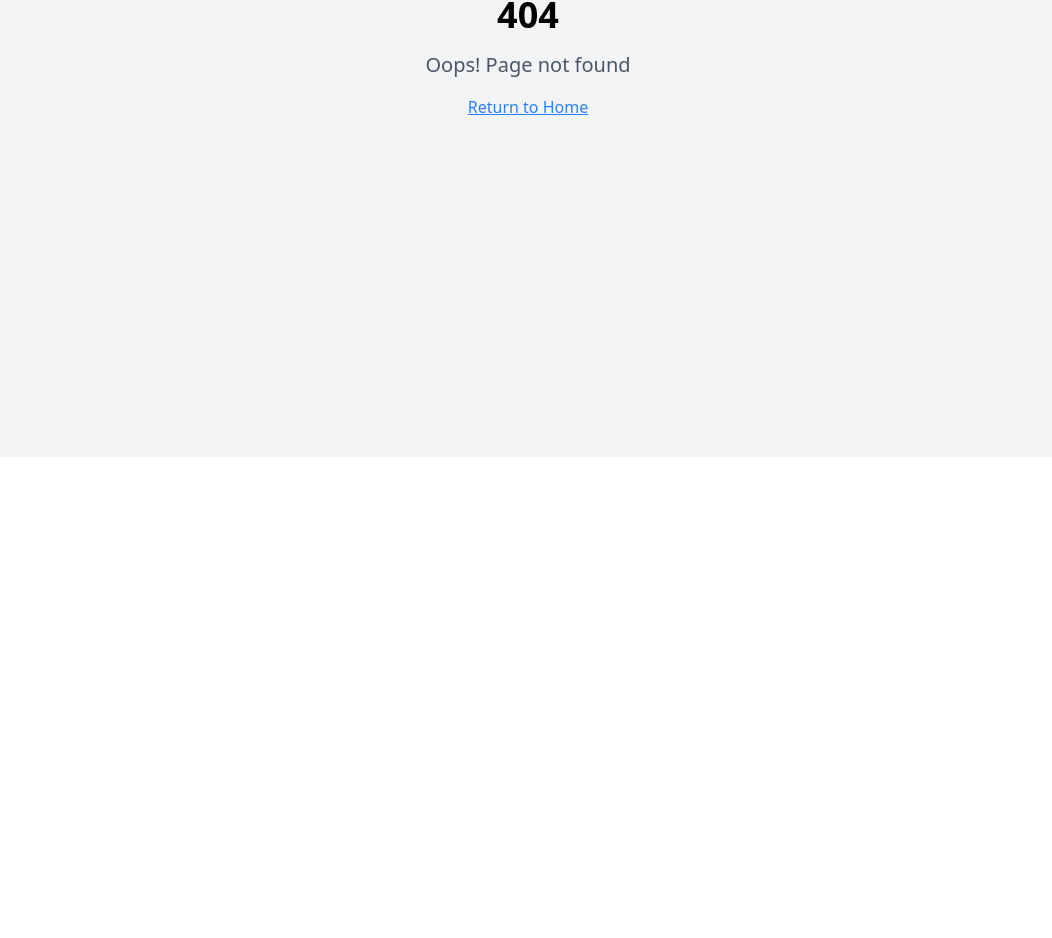
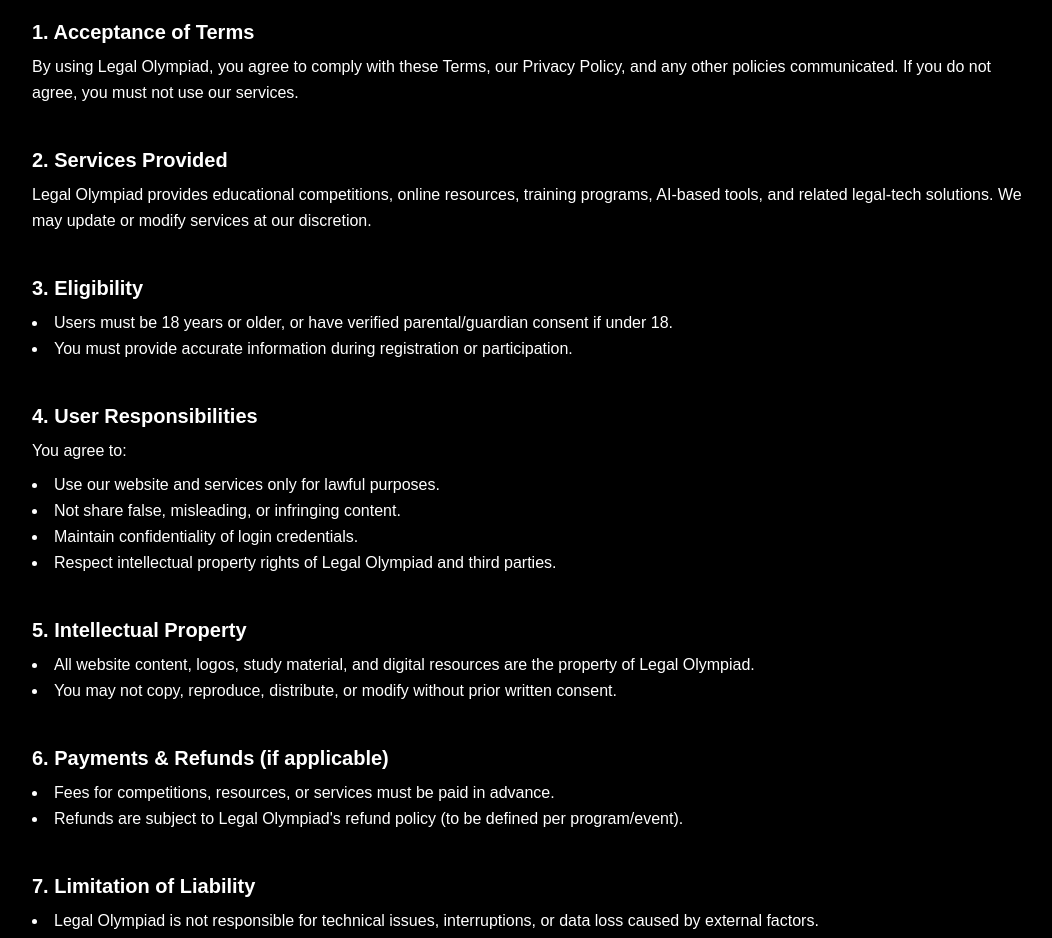
Before and after one commit to ajaysaraswat/LegalOlympiad-Website, a React (Vite) app in the folder frontend/: page /terms-of-service in a window 1280 px wide. Before the commit this address had no page. Shown: the part 343-1281 px from the top of the page, without its empty margins (112-1164 px from the left). Before the commit the page ends 800 px from the top, so only its background shows below. Built offline with nearby package versions, Linux system fonts and the light colour scheme.

Commit message:
terms of service added

```diff
--- a/frontend/src/App.jsx
+++ b/frontend/src/App.jsx
@@ -13,6 +13,7 @@
 import Register from "./pages/Register";
 import NotFound from "./pages/NotFound";
 import PrivacyPolicy from "./components/PrivacyPolicy";
+import TermsOfService from "./components/TermsOfService";
 
 // LegalO Pages
 // import Olympiad from "./pages/LegalO/Olympiad";
@@ -40,6 +41,7 @@
           <Route path="/pages" element={<Pages />} />
           <Route path="/register" element={<Register />} />
           <Route path="/privacy-policy" element={<PrivacyPolicy />} />
+          <Route path="/terms-of-service" element={<TermsOfService />} />
 
           {/* LegalO Routes */}
           {/* <Route path="/legal-o/olympiad" element={<Olympiad />} />
--- a/frontend/src/components/Footer.jsx
+++ b/frontend/src/components/Footer.jsx
@@ -245,12 +245,13 @@
             >
               Privacy Policy
             </Link>
-            <a
-              href="/terms-of-service"
+            <Link
+              to="/terms-of-service"
+              onClick={handleLinkClick}
               className="text-xs sm:text-sm text-gray-300 hover:text-[#ea4820] transition-colors"
             >
               Terms of Service
-            </a>
+            </Link>
           </div>
         </div>
       </div>
--- /dev/null
+++ b/frontend/src/components/TermsOfService.jsx
@@ -0,0 +1,155 @@
+import React from "react";
+import Header from "./Header";
+
+export default function TermsOfService() {
+  const today = "July 9, 2025"; // Fixed as per your request
+
+  return (
+    <div
+      className="min-h-screen bg-black"
+      style={{ fontFamily: "'PP Neue Montreal', sans-serif" }}
+    >
+      <Header />
+      <div className="max-w-5xl mx-auto px-4 py-10 text-white leading-relaxed pt-[80px]">
+        <h1 className="text-4xl font-bold text-center mb-6 text-white">
+          Terms of Service
+        </h1>
+        <p className="text-sm text-gray-300 text-center mb-10">
+          Last updated: {today}
+        </p>
+
+        <p className="mb-6 text-white">
+          Welcome to <strong>Legal Olympiad</strong>. By accessing or using our
+          website, services, and platforms, you agree to the following Terms of
+          Service. Please read them carefully before proceeding.
+        </p>
+
+        <Section title="1. Acceptance of Terms">
+          <p className="text-white">
+            By using Legal Olympiad, you agree to comply with these Terms, our
+            Privacy Policy, and any other policies communicated. If you do not
+            agree, you must not use our services.
+          </p>
+        </Section>
+
+        <Section title="2. Services Provided">
+          <p className="text-white">
+            Legal Olympiad provides educational competitions, online resources,
+            training programs, AI-based tools, and related legal-tech solutions.
+            We may update or modify services at our discretion.
+          </p>
+        </Section>
+
+        <Section title="3. Eligibility">
+          <ul className="list-disc list-inside text-white">
+            <li>
+              Users must be 18 years or older, or have verified
+              parental/guardian consent if under 18.
+            </li>
+            <li>
+              You must provide accurate information during registration or
+              participation.
+            </li>
+          </ul>
+        </Section>
+
+        <Section title="4. User Responsibilities">
+          <p className="text-white mb-2">You agree to:</p>
+          <ul className="list-disc list-inside text-white">
+            <li>Use our website and services only for lawful purposes.</li>
+            <li>Not share false, misleading, or infringing content.</li>
+            <li>Maintain confidentiality of login credentials.</li>
+            <li>
+              Respect intellectual property rights of Legal Olympiad and third
+              parties.
+            </li>
+          </ul>
+        </Section>
+
+        <Section title="5. Intellectual Property">
+          <ul className="list-disc list-inside text-white">
+            <li>
+              All website content, logos, study material, and digital resources
+              are the property of Legal Olympiad.
+            </li>
+            <li>
+              You may not copy, reproduce, distribute, or modify without prior
+              written consent.
+            </li>
+          </ul>
+        </Section>
+
+        <Section title="6. Payments & Refunds (if applicable)">
+          <ul className="list-disc list-inside text-white">
+            <li>
+              Fees for competitions, resources, or services must be paid in
+              advance.
+            </li>
+            <li>
+              Refunds are subject to Legal Olympiad's refund policy (to be
+              defined per program/event).
+            </li>
+          </ul>
+        </Section>
+
+        <Section title="7. Limitation of Liability">
+          <ul className="list-disc list-inside text-white">
+            <li>
+              Legal Olympiad is not responsible for technical issues,
+              interruptions, or data loss caused by external factors.
+            </li>
+            <li>
+              Our liability is limited to the amount paid by you for the
+              specific service.
+            </li>
+          </ul>
+        </Section>
+
+        <Section title="8. Third-Party Services">
+          <p className="text-white">
+            Our website may integrate third-party tools or link to external
+            sites. We are not liable for their practices, terms, or content.
+          </p>
+        </Section>
+
+        <Section title="9. Termination">
+          <p className="text-white">
+            We reserve the right to suspend or terminate access if a user
+            violates these Terms, applicable laws, or harms the integrity of the
+            platform.
+          </p>
+        </Section>
+
+        <Section title="10. Governing Law & Jurisdiction">
+          <p className="text-white">
+            These Terms are governed by the laws of India. Any disputes shall be
+            subject to the exclusive jurisdiction of the courts in Delhi.
+          </p>
+        </Section>
+
+        <Section title="11. Contact">
+          <p className="text-white">
+            For any queries regarding these Terms, please contact us:
+          </p>
+          <p className="mt-2 text-white">
+            <a
+              href="mailto:info@legalolympiad.com"
+              className="text-[#EA6220] underline hover:text-[#EA6220]/80 transition-colors"
+            >
+              info@legalolympiad.com
+            </a>
+          </p>
+        </Section>
+      </div>
+    </div>
+  );
+}
+
+function Section({ title, children }) {
+  return (
+    <section className="mb-10">
+      <h2 className="text-xl font-semibold mb-2 text-white">{title}</h2>
+      {children}
+    </section>
+  );
+}
```
